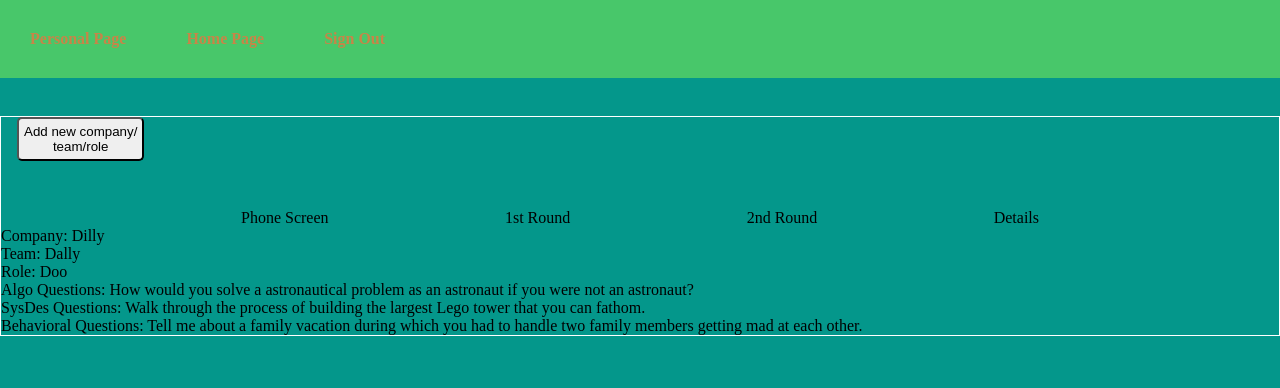
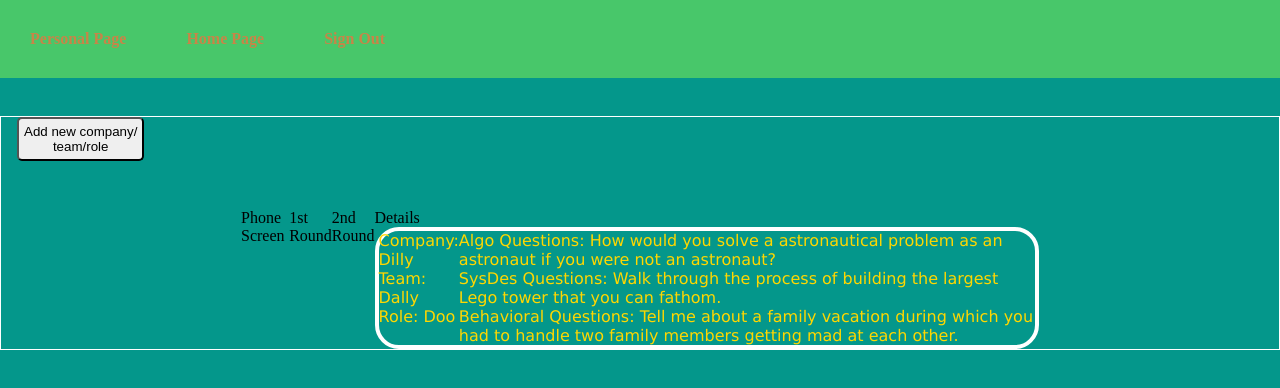
Before and after one commit to joam-labs/InterviewCracker, a React app: page /personalPage in a window 1280 px wide. Shown: the top 388 px of the page. Built offline with nearby package versions, Linux system fonts and the light colour scheme; no server answers.

Commit message:
detailcard done, minor styling

```diff
--- a/client/components/DetailCard.jsx
+++ b/client/components/DetailCard.jsx
@@ -11,7 +11,7 @@ const DetailCard = () => {
   // deconstruct props to pass down questions in different sections?
   return (
     <>
-      <div id = "detailsCard">
+      <div id = "detailCard">
         <div id = "Identifiers">
           <p>Company: {company}</p>
           <p>Team: {team}</p>
--- a/client/containers/UserContainer.jsx
+++ b/client/containers/UserContainer.jsx
@@ -38,6 +38,7 @@ const UserContainer = () => {
         </div>
         <div className='header'>
           Details
+          <DetailCard />
         </div>
       </div>
       {createCompanyClicked &&
@@ -45,10 +46,10 @@ const UserContainer = () => {
           <AddCompany companyBool={setNewCompany}/>
         </div>
       }
-      <DetailCard />
     </div>
     </>
   )
 }
 
 export default UserContainer;
+//DetailCard on 48 only for style testing, feel free to delete if not done already
--- a/client/scss/DetailCard.scss
+++ b/client/scss/DetailCard.scss
@@ -1,3 +1,7 @@
-.detailsCard{
-  border: 4px solid
+#detailCard{
+  border: 4px solid white;
+  border-radius: 1.5rem;
+  font-family: Verdana, Helvetica, sans-serif;
+  color:gold;
+  display: flex;
 }
--- a/client/scss/styles.scss
+++ b/client/scss/styles.scss
@@ -3,6 +3,7 @@
 @import 'Login';
 @import 'feedCard';
 @import 'userContainer';
+@import 'DetailCard';
 
 *{
     margin:0;
```
